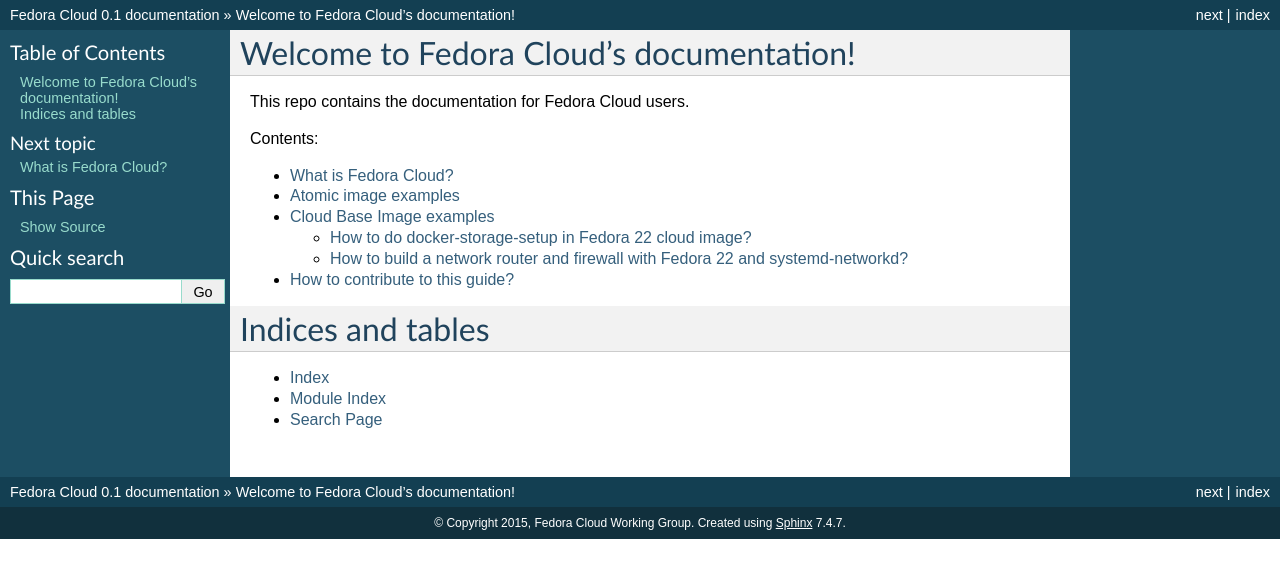
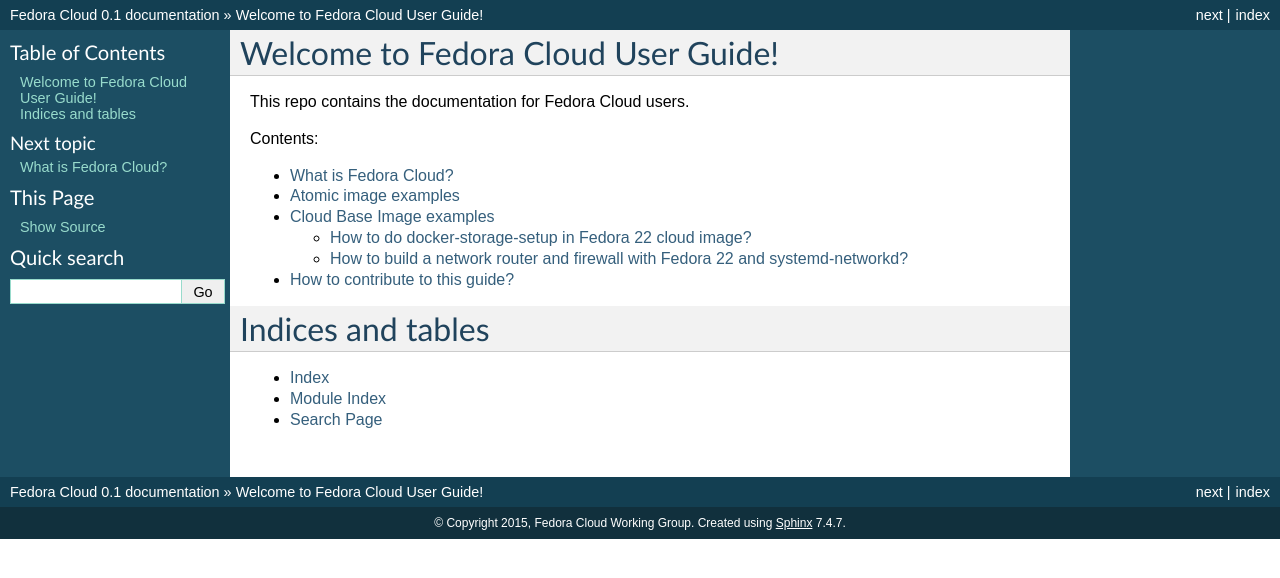
Before and after one commit to fedora-cloud/fedoracloud, a Sphinx documentation site: the page built from docs/index.rst, in a window 1280 px wide. Shown: the top 578 px of the page. Built offline with Sphinx 7.4.7, drawn with Linux system fonts in a browser that asks for light colours.

Commit message:
Changes the name of the guide.

```diff
--- a/docs/index.rst
+++ b/docs/index.rst
@@ -3,7 +3,7 @@
    You can adapt this file completely to your liking, but it should at least
    contain the root `toctree` directive.
 
-Welcome to Fedora Cloud's documentation!
+Welcome to Fedora Cloud User Guide!
 ========================================
 
 This repo contains the documentation for Fedora Cloud users.
```
